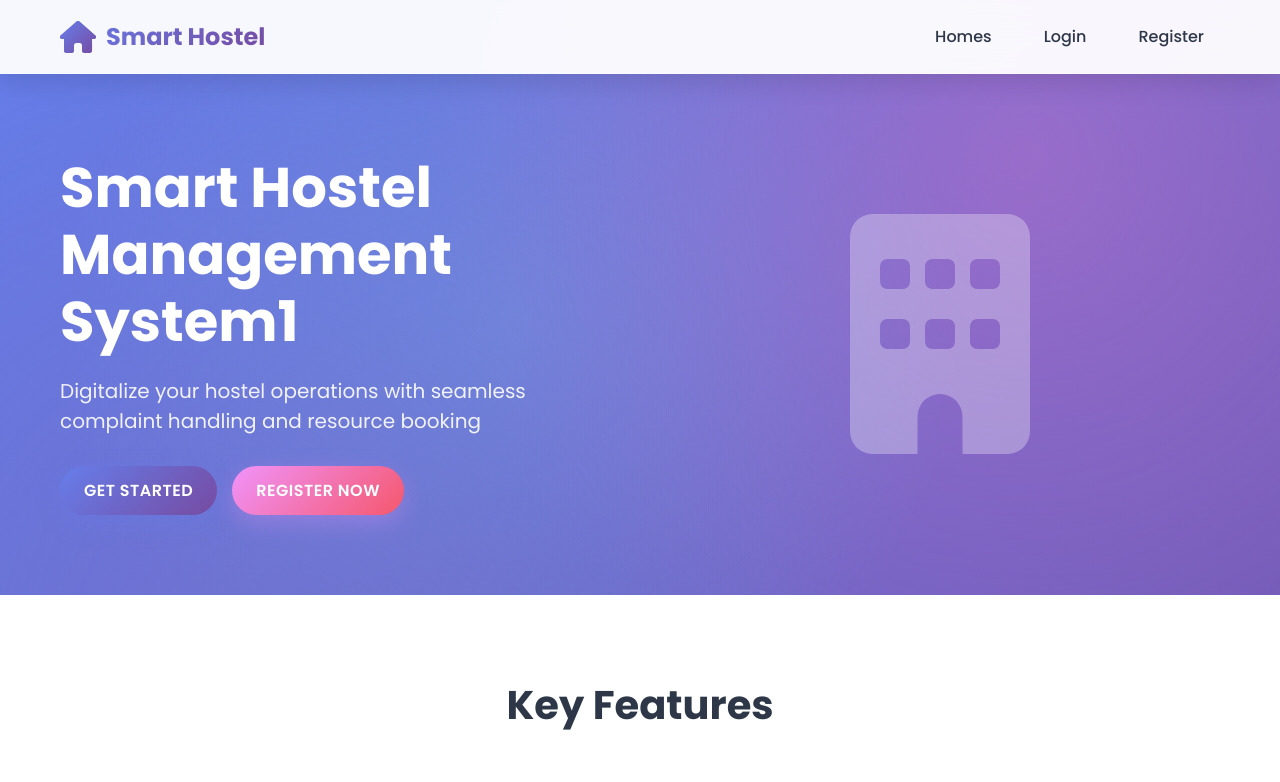
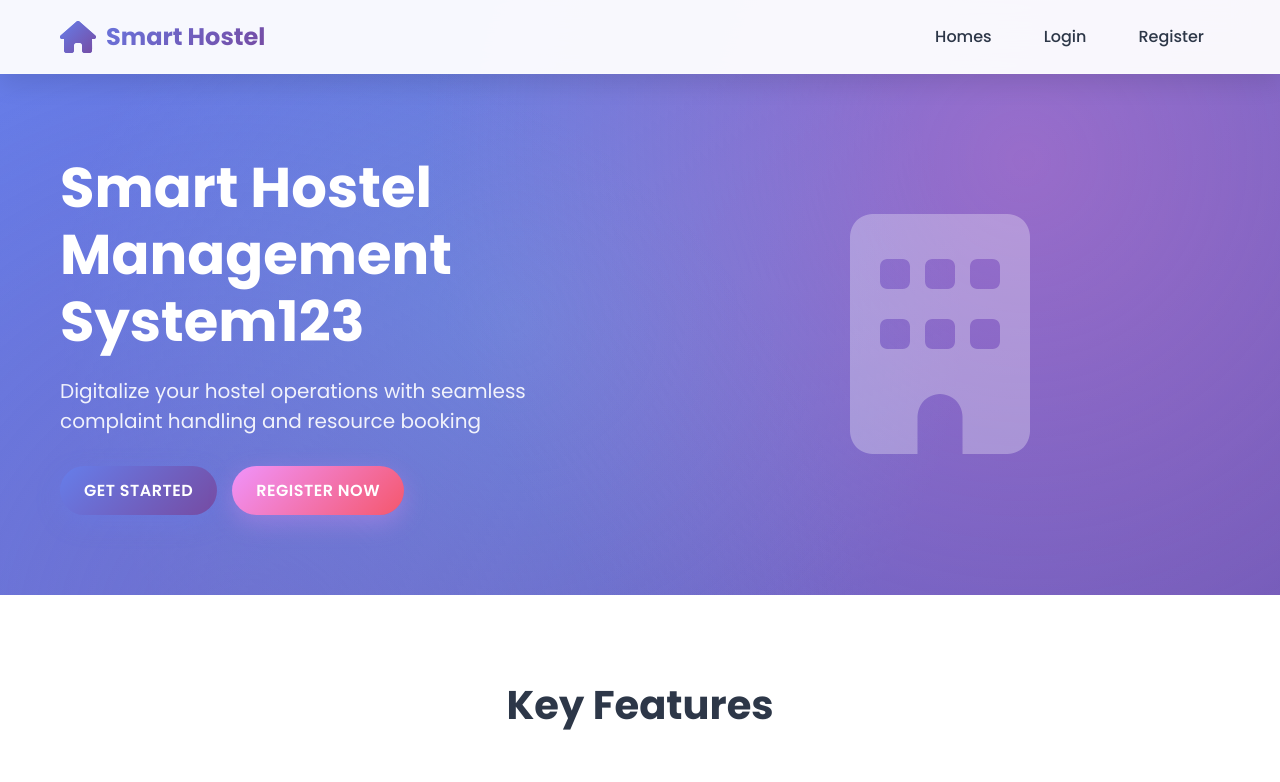
Before and after one commit to itzzoya/smart-hostel-devops, a website: page public/index.html in a window 1280 px wide. Shown: the top 782 px of the page. Drawn offline with Linux system fonts and the light colour scheme.

Commit message:
fdkhjjhgjdfghjke

```diff
--- a/public/index.html
+++ b/public/index.html
@@ -30,7 +30,7 @@
         <section class="hero">
             <div class="container">
                 <div class="hero-content">
-                    <h1 class="hero-title">Smart Hostel Management System1</h1>
+                    <h1 class="hero-title">Smart Hostel Management System123</h1>
                     <p class="hero-subtitle">Digitalize your hostel operations with seamless complaint handling and resource booking</p>
                     <div class="hero-buttons">
                         <button class="btn btn-primary" onclick="showPage('login')">Get Started</button>
```
